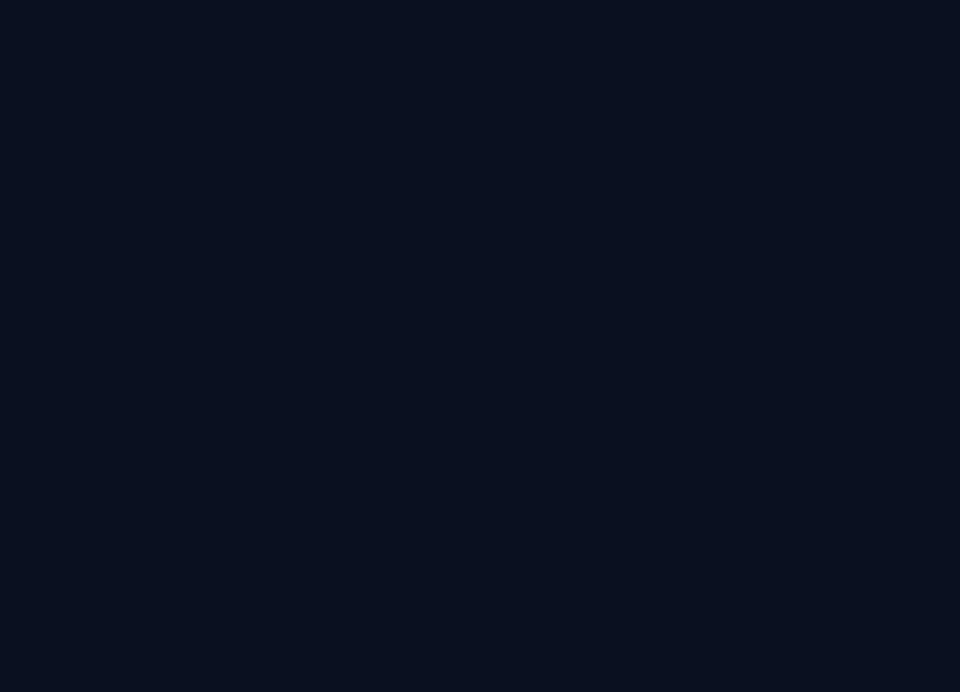
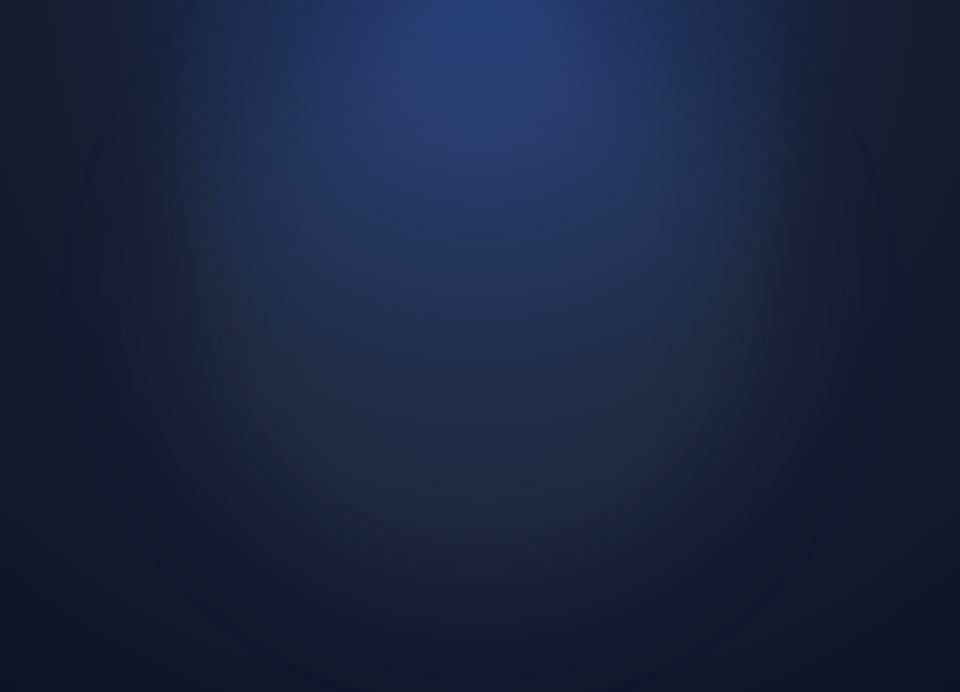
Before and after one commit to noname697/Manenti-Nasa-Tonikawa, a React (Vite) app: page / in a window 1280 px wide. Shown: the top 692 px of the page, without its empty margins (159-1119 px from the left). Built offline with nearby package versions, Linux system fonts and the light colour scheme.

Commit message:
feat(style): Criando gradient no background

```diff
--- a/src/components/Background.jsx
+++ b/src/components/Background.jsx
@@ -1,6 +1,10 @@
 const Background = () => {
   return (
-    <></>
+    <div className="absolute inset-0 overflow-hidden">
+      <div className="absolute inset-0 bg-[radial-gradient(circle_at_top,#243b74_0%,#171e30_40%,#0b1021_100%)]" />
+
+      <div className="absolute left-1/2 top-0 h-150 w-150 -translate-x-1/2 rounded-full bg-primary/10 blur-3xl" />
+    </div>
   );
 };
 
```
